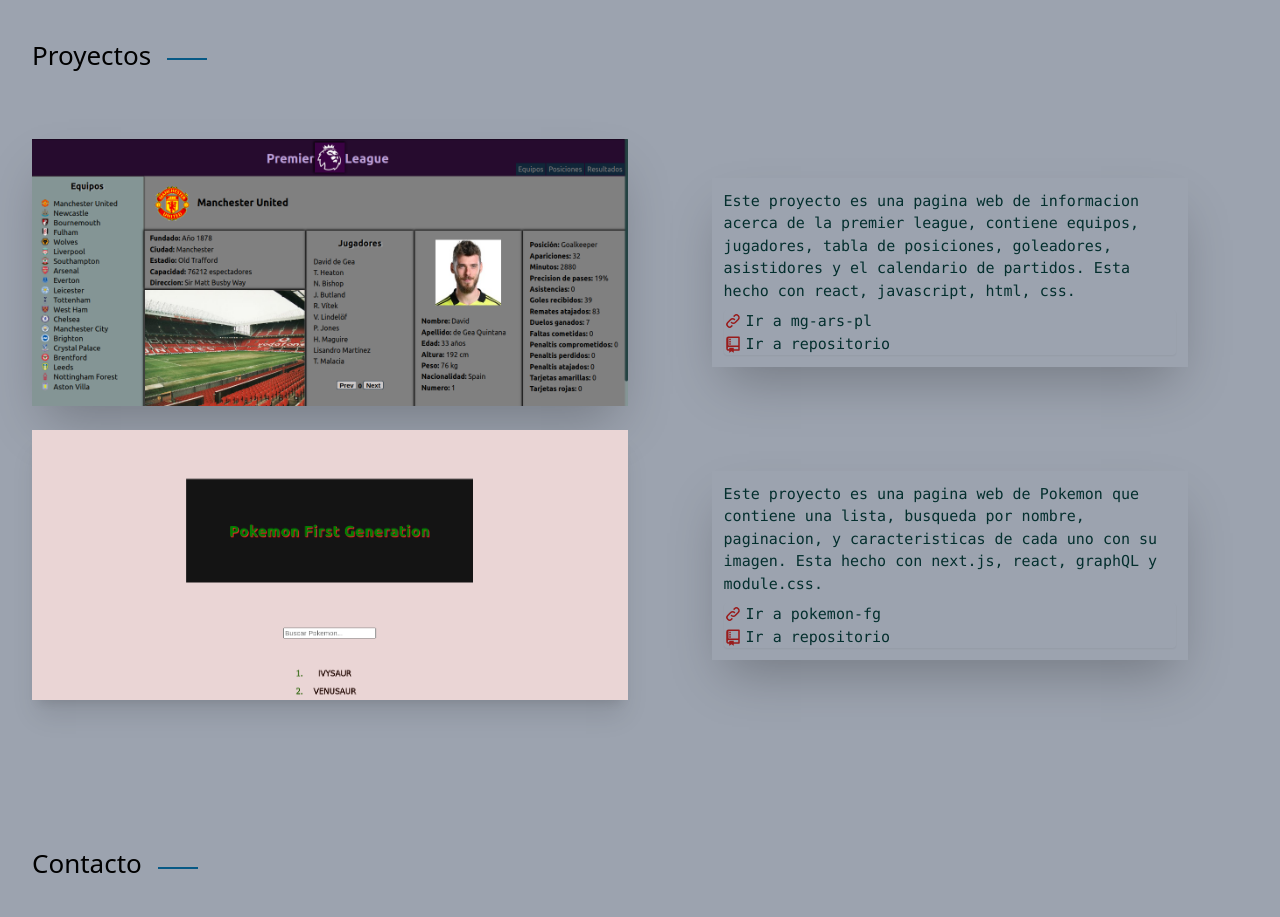
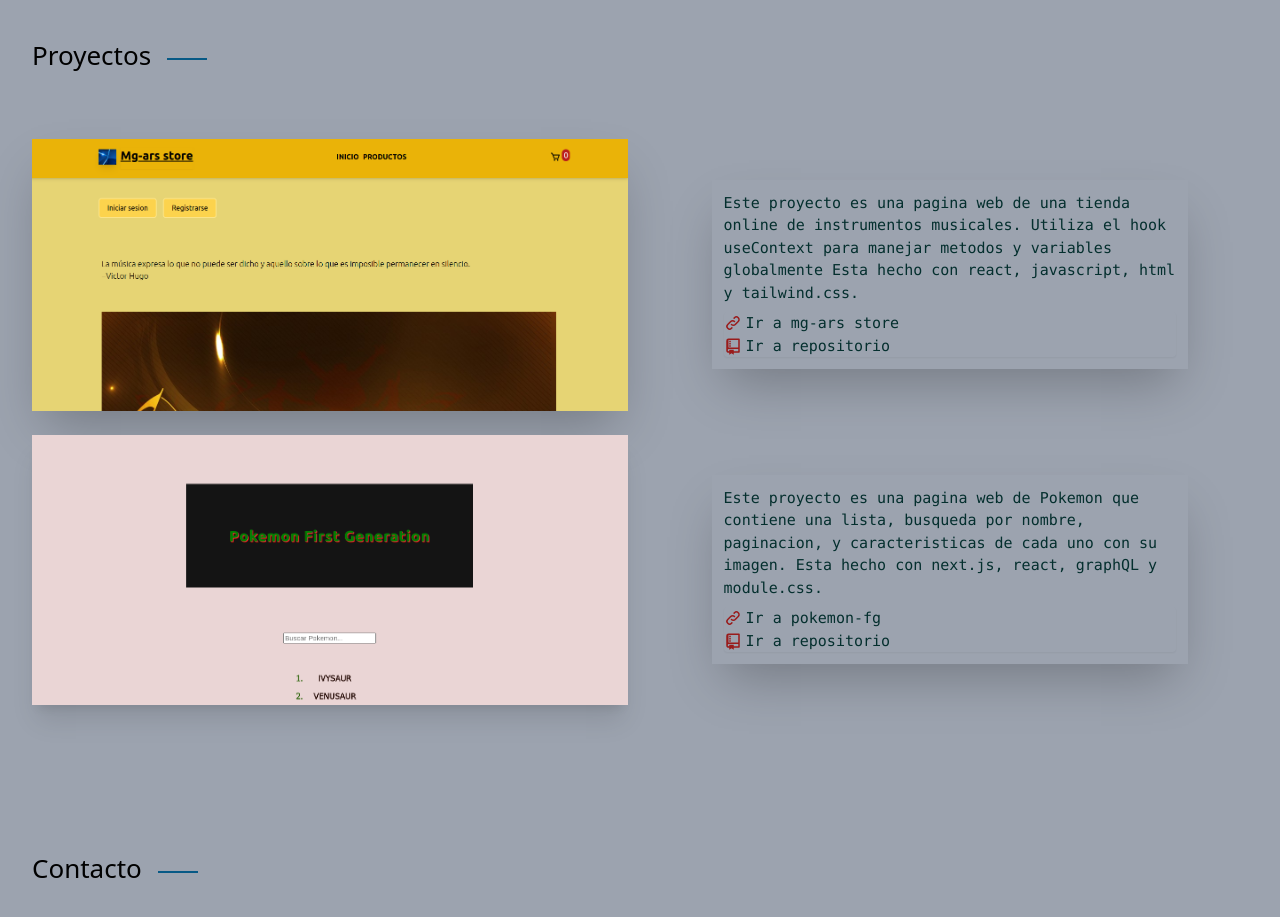
Before and after one commit to miguelriverasarmiento/portfolio-website, a Next.js app: page / in a window 1280 px wide. Shown: the part 2460-3377 px from the top of the page. Built offline with nearby package versions, Linux system fonts and the light colour scheme.

Commit message:
added new project

```diff
--- a/pages/Projects.js
+++ b/pages/Projects.js
@@ -15,31 +15,30 @@
 
             <div className="flex flex-col items-center relative group">
                 <Image className="w-[100%] h-[100%] shadow-2xl"  width={300}
-                height={300} src='/img/premier-app.png' alt=''/>
+                height={300} src='/img/online-store.png' alt=''/>
                 <div className="bg-[#000000bd] absolute w-[100%] h-[100%]
                 top-0 opacity-0 transition duraction-500 group-hover:opacity-100
-                grid place-items-center text-purple-600 text-[12px] sm:text-[15px]
+                grid place-items-center text-yellow-600 text-[12px] sm:text-[15px]
                 md:text-[17px]">
-                    Pagina de la Premier League
+                    Pagina de tienda online
                 </div>
             </div>
 
             <div className='flex flex-col text-left w-[80%] px-3 py-3 text-[12px] sm:text-[15px] font-mono
             shadow-2xl shadow hover:shadow-xl text-teal-950'>
-                Este proyecto es una pagina web de informacion
-                acerca de la premier league, contiene equipos,
-                jugadores, tabla de posiciones, goleadores,
-                asistidores y el calendario de partidos.
-                Esta hecho con react, javascript, html, css.
+                Este proyecto es una pagina web de una tienda
+                online de instrumentos musicales. Utiliza el hook
+                useContext para manejar metodos y variables globalmente
+                Esta hecho con react, javascript, html y tailwind.css.
 
                 <div className='flex flex-col text-left mt-2 rounded shadow-sm'>
                     <div className="flex flex-row">
                         <div><TbLink className='text-red-800 text-[22px] pr-1'/></div>
-                        <div><Link href="https://mg-ars-pl.vercel.app/">Ir a mg-ars-pl</Link></div>
+                        <div><Link href="https://mgars-store.vercel.app/">Ir a mg-ars store</Link></div>
                     </div>
                     <div className="flex flex-row">
                         <div><RiGitRepositoryLine className='text-red-800 text-[22px] pr-1'/></div>
-                        <div><Link href="https://github.com/miguelriverasarmiento/app-soccer">Ir a repositorio</Link></div>
+                        <div><Link href="https://github.com/miguelriverasarmiento/tienda-online">Ir a repositorio</Link></div>
                     </div>
                 </div>
             </div>
```
Also changed, not shown: public/img/online-store.png (added).
